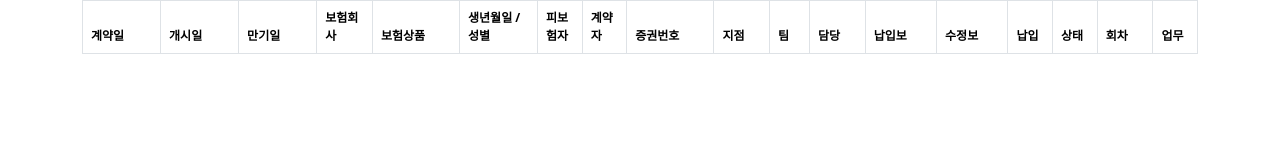
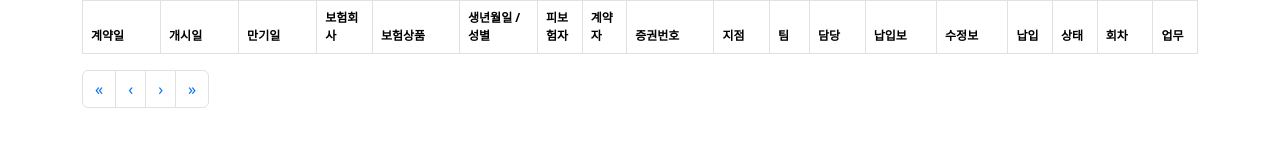
Before and after one commit to heondolee/insvil-client, a React (Create React App) app: page /long in a window 1280 px wide. Shown: the part 148-300 px from the top of the page. Built offline with nearby package versions, Linux system fonts and the light colour scheme.

Commit message:
페이징깔끔

```diff
--- a/src/components/Long.js
+++ b/src/components/Long.js
@@ -1,5 +1,5 @@
 import React, { useState, useCallback } from 'react';
-import { Form, Table, Container, Row, Col, InputGroup, Dropdown, DropdownButton, Button, Spinner } from 'react-bootstrap';
+import { Form, Table, Container, Row, Col, InputGroup, Dropdown, DropdownButton, Button, Spinner, Pagination } from 'react-bootstrap';
 import Navigation from './layouts/Navigation'; // Navigation 컴포넌트 임포트
 import axios from 'axios';
 import styles from './css/Long.module.css'; // 모듈 import
@@ -24,6 +24,9 @@ const Long = () => {
   const [policyNumber, setPolicyNumber] = useState('');
   const [isLoading, setIsLoading] = useState(false);
 
+  const [currentPage, setCurrentPage] = useState(1);
+  const itemsPerPage = 10;
+
   const fetchData = useCallback(async () => {
     setIsLoading(true);
     try {
@@ -36,6 +39,7 @@ const Long = () => {
         policyNumber
       });
       setData(response.data.longs);
+      setCurrentPage(1); // 새로운 데이터를 가져올 때 페이지를 첫 페이지로 초기화
     } catch (error) {
       console.error('Error fetching data:', error);
     }
@@ -53,6 +57,16 @@ const Long = () => {
 
   const formatTerm = (totalTerm) => {
     return `0/${totalTerm}`;
+  };
+
+  // 현재 페이지에 맞는 데이터 슬라이싱
+  const indexOfLastItem = currentPage * itemsPerPage;
+  const indexOfFirstItem = indexOfLastItem - itemsPerPage;
+  const currentItems = data.slice(indexOfFirstItem, indexOfLastItem);
+
+  // 페이지 변경 핸들러
+  const handlePageChange = (pageNumber) => {
+    setCurrentPage(pageNumber);
   };
 
   return (
@@ -191,7 +205,7 @@ const Long = () => {
                 </tr>
               </thead>
               <tbody>
-                {data.map((item, index) => (
+                {currentItems.map((item, index) => (
                   <tr key={index}>
                     <td>{item.contractDate}</td>
                     <td>{item.paymentStartDate}</td>
@@ -215,6 +229,17 @@ const Long = () => {
                 ))}
               </tbody>
             </Table>
+            <Pagination>
+              <Pagination.First onClick={() => handlePageChange(1)} />
+              <Pagination.Prev onClick={() => handlePageChange(currentPage > 1 ? currentPage - 1 : 1)} />
+              {[...Array(Math.ceil(data.length / itemsPerPage)).keys()].map(number => (
+                <Pagination.Item key={number + 1} active={number + 1 === currentPage} onClick={() => handlePageChange(number + 1)}>
+                  {number + 1}
+                </Pagination.Item>
+              ))}
+              <Pagination.Next onClick={() => handlePageChange(currentPage < Math.ceil(data.length / itemsPerPage) ? currentPage + 1 : Math.ceil(data.length / itemsPerPage))} />
+              <Pagination.Last onClick={() => handlePageChange(Math.ceil(data.length / itemsPerPage))} />
+            </Pagination>
           </div>
         )}
       </Container>
```
